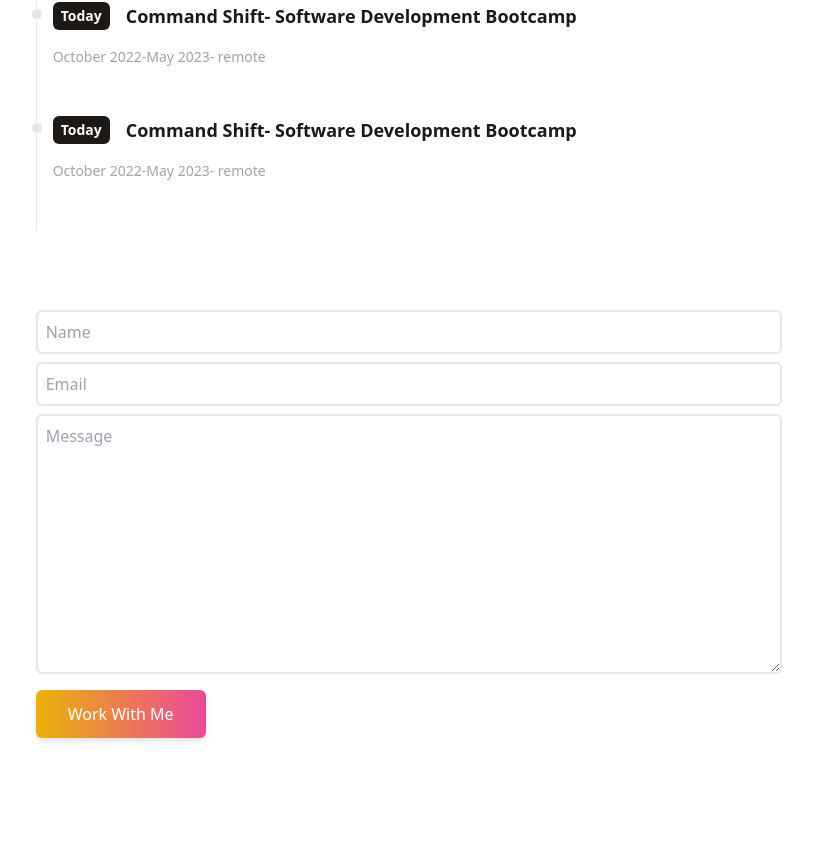
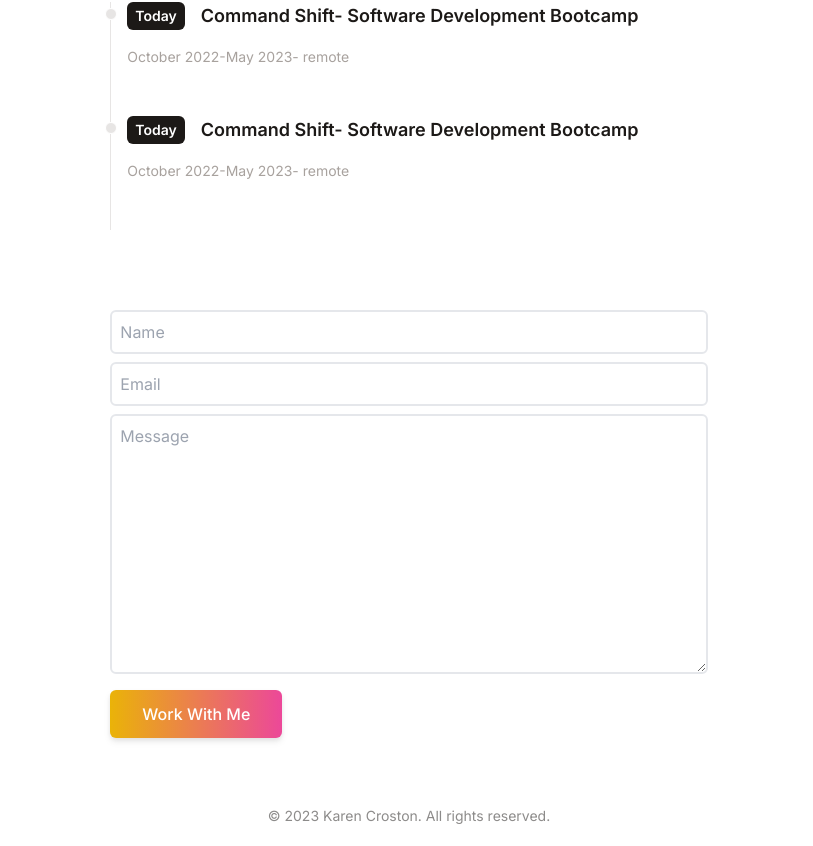
Before and after one commit to KarenCroston/minimal-portfolio, a React (Vite) app: page / in a window 1280 px wide. Shown: the part 710-1556 px from the top of the page, without its empty margins (231-1044 px from the left). Before the commit the page ends 1488 px from the top, so only its background shows below. Built offline with nearby package versions, Linux system fonts and the light colour scheme.

Commit message:
add footer

```diff
--- a/src/App.jsx
+++ b/src/App.jsx
@@ -7,7 +7,8 @@
 function App() {
 
 return (
-    <div className="App">
+    <div className="bg-white text-stone-900
+    min-h-screen font-inter max-w-5xl w-11/12 mx-auto">
       <Intro />
        <Portfolio />
        <Timeline />
--- a/src/components/Footer.jsx
+++ b/src/components/Footer.jsx
@@ -2,7 +2,13 @@
 
 function  Footer() {
     return (
-        <div></div>
+        <div className="py-5 text-center">
+            <p className="text-sm mt-2 opacity-50">
+                &copy; {new Date().getFullYear()} Karen
+                Croston. All rights reserved.
+
+            </p>
+        </div>
     )
 }
 
```
